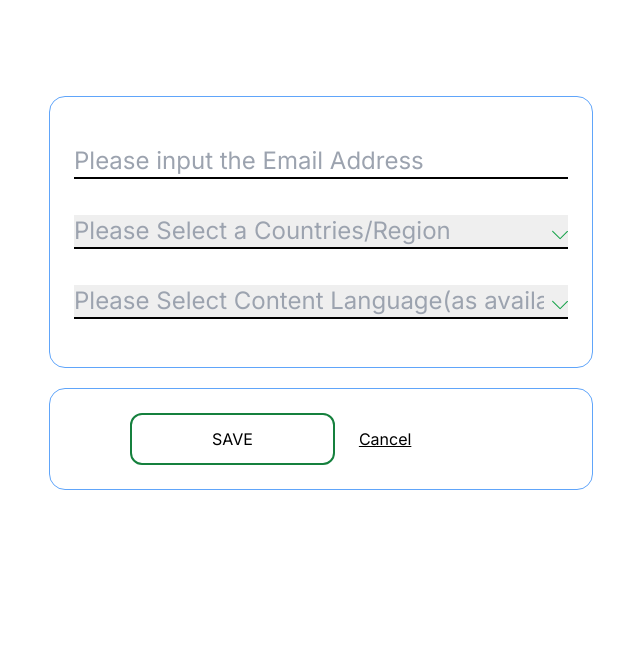
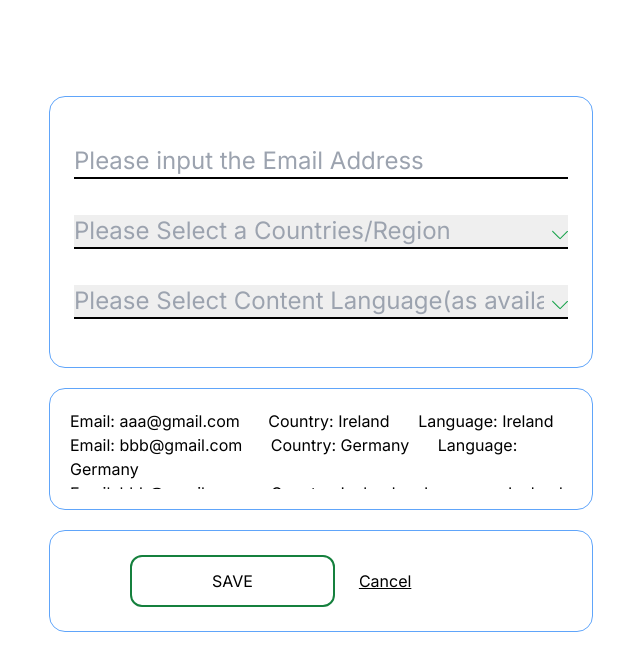
Before and after one commit to iczcpkqo/1-A-React-Frontend-Project, a Next.js app: page / in a window 1280 px wide. Shown: the top 670 px of the page, without its empty margins (319-959 px from the left). Built offline with nearby package versions, Linux system fonts and the light colour scheme.

Commit message:
Add: cus userlist componet

```diff
--- a/src/app/components/form/CusInput.js
+++ b/src/app/components/form/CusInput.js
@@ -9,7 +9,7 @@ export default function CusInput({label, title, onUpdate, next, def=""}) {
     useEffect(() => {
         setInputValue(def === "" ? title : def);
         setIsInput(def !== "");
-    }, [def]);
+    }, [def, title]);
 
     function LabelSelect({isInput, label}){
         if( isInput === true)
@@ -38,6 +38,9 @@ export default function CusInput({label, title, onUpdate, next, def=""}) {
     function handleOnChange(e){
         let nextValue = e.target.value
         setInputValue(nextValue);
+        if (nextValue==="")
+            return;
+        onUpdate(nextValue);
     }
 
     return (
--- /dev/null
+++ b/src/app/components/form/CusUserList.js
@@ -0,0 +1,42 @@
+"use client"
+import {useEffect, useState} from "react";
+
+export default function CusUserList({data, applyUser, countries, langs}) {
+    const [users, setUsers] = useState(data)
+
+    useEffect(() => {
+        setUsers(data);
+    }, [data]);
+
+    function LiUsers({users}) {
+
+        function onLiClick(id) {
+            applyUser(id);
+        }
+
+        return users.map((o, i) => {
+            return (
+                <li
+                    className="hover:bg-green-50 cursor-pointer space-x-6"
+                    key={i} onClick={() => onLiClick(o.id)}>
+                    <span> Email: {o.email}</span>
+                    <span> Country: {
+                        countries.find((item) => item.id===o.country).name
+                    }</span>
+                    <span> Language: {
+                        countries.find((item) => item.id===o.lang).name
+                    }</span>
+                </li>
+            );
+        });
+    }
+
+
+    return (
+        <div>
+            <ul className="overflow-auto h-20">
+                <LiUsers users={data}/>
+            </ul>
+        </div>
+    );
+}
--- a/src/app/components/form/Form.js
+++ b/src/app/components/form/Form.js
@@ -2,6 +2,7 @@
 import {useState} from "react";
 import CusInput from "./CusInput"
 import CusDropDown from "./CusDropDown"
+import CusUserList from "./CusUserList"
 
 
 export default function CusForm() {
@@ -36,6 +37,60 @@ export default function CusForm() {
         setNextLang(nextLang);
     }
 
+    function onCancel() {
+        setInitId(0);
+        setInitEmail("");
+        setInitCountry(0);
+        setInitLang(0);
+
+        setNextEmail("");
+        setNextCountry(0);
+        setNextLang(0);
+    }
+
+    function onApplyUserData(id) {
+        let user = usersData.find((item) => {
+            return item.id === id;
+        });
+
+        console.log(user);
+
+        setInitId(user.id);
+        setInitEmail(user.email);
+        setInitCountry(user.country);
+        setInitLang(user.lang);
+
+        setNextEmail(user.email);
+        setNextCountry(user.country);
+        setNextLang(user.lang);
+    }
+
+    function onSave() {
+
+        if (nextEmail === "" || nextCountry === 0 || nextLang === 0)
+            return;
+
+        if (initId === 0)
+            setUsersData([...usersData, {
+                id: initUserData.at(-1).id + 1,
+                email: nextEmail,
+                country: nextCountry,
+                lang: nextLang
+            }]);
+        else
+            setUsersData(usersData.map(item=> item.id===initId?{
+                email: nextEmail,
+                country: nextCountry,
+                lang: nextLang
+            }:item));
+
+
+        onCancel();
+
+        console.log(initUserData);
+    }
+
+
     return (
         <div className="w-1/2">
             <div className="border border-blue-400 rounded-2xl px-6 pb-12 pt-6 space-y-3 w-full">
@@ -67,17 +122,29 @@ export default function CusForm() {
                 </div>
             </div>
 
+            <div className="border rounded-2xl border-blue-400 w-full mx-auto mt-5 p-5">
+
+                <CusUserList
+                    countries={initCountriesData}
+                    langs={initLangsData}
+                    data={usersData}
+                    applyUser={onApplyUserData}/>
+
+
+            </div>
+
             <div className="border rounded-2xl border-blue-400 w-full mx-auto mt-5">
                 <div className="space-x-6 px-20 py-6">
 
                     <button className="hover:bg-green-50 rounded-xl border-green-700 border-2 px-20 py-3"
+                            onClick={onSave}
                     >SAVE
                     </button>
 
                     <button className="underline outline-0"
+                            onClick={onCancel}
                     >Cancel
                     </button>
-
                 </div>
             </div>
 
```
